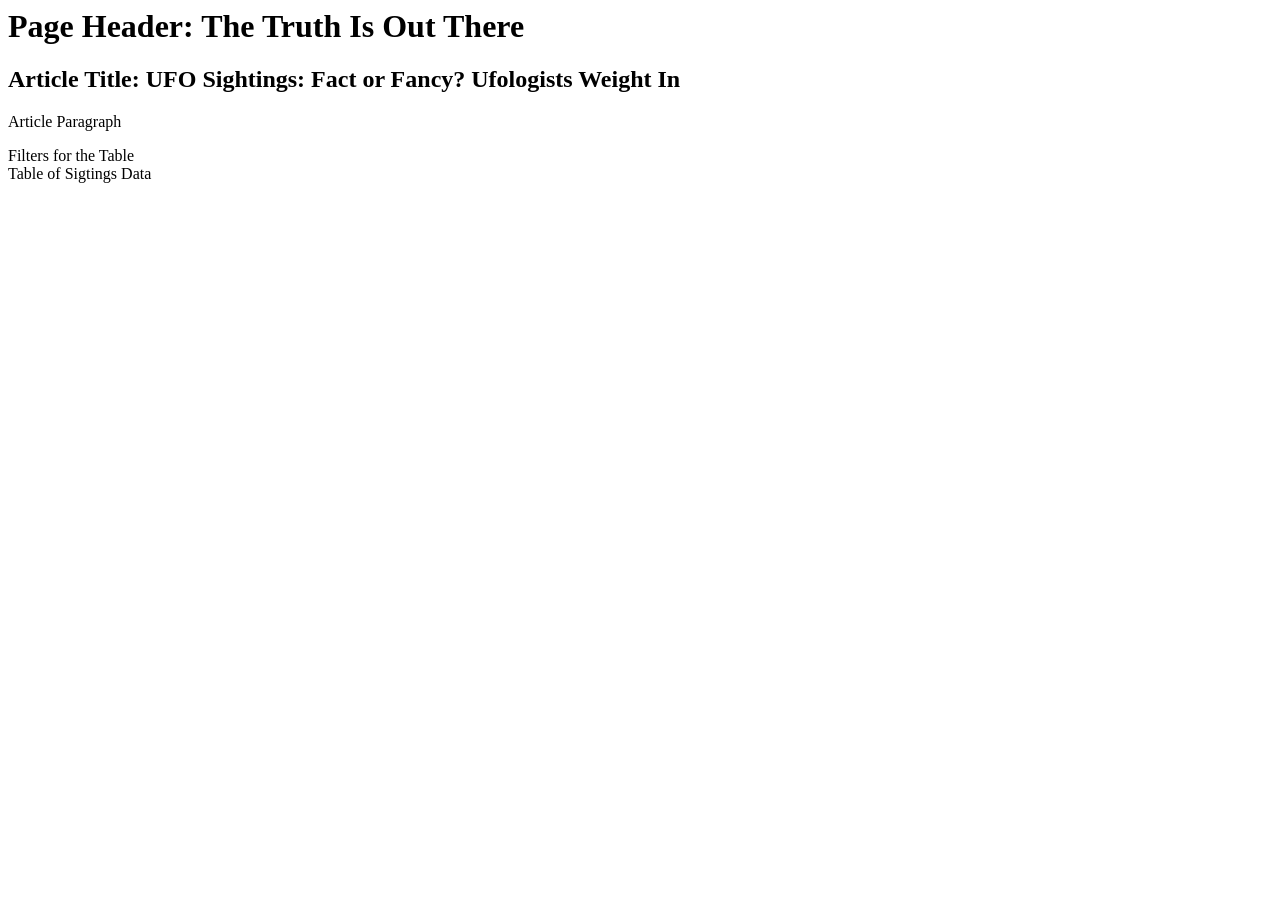
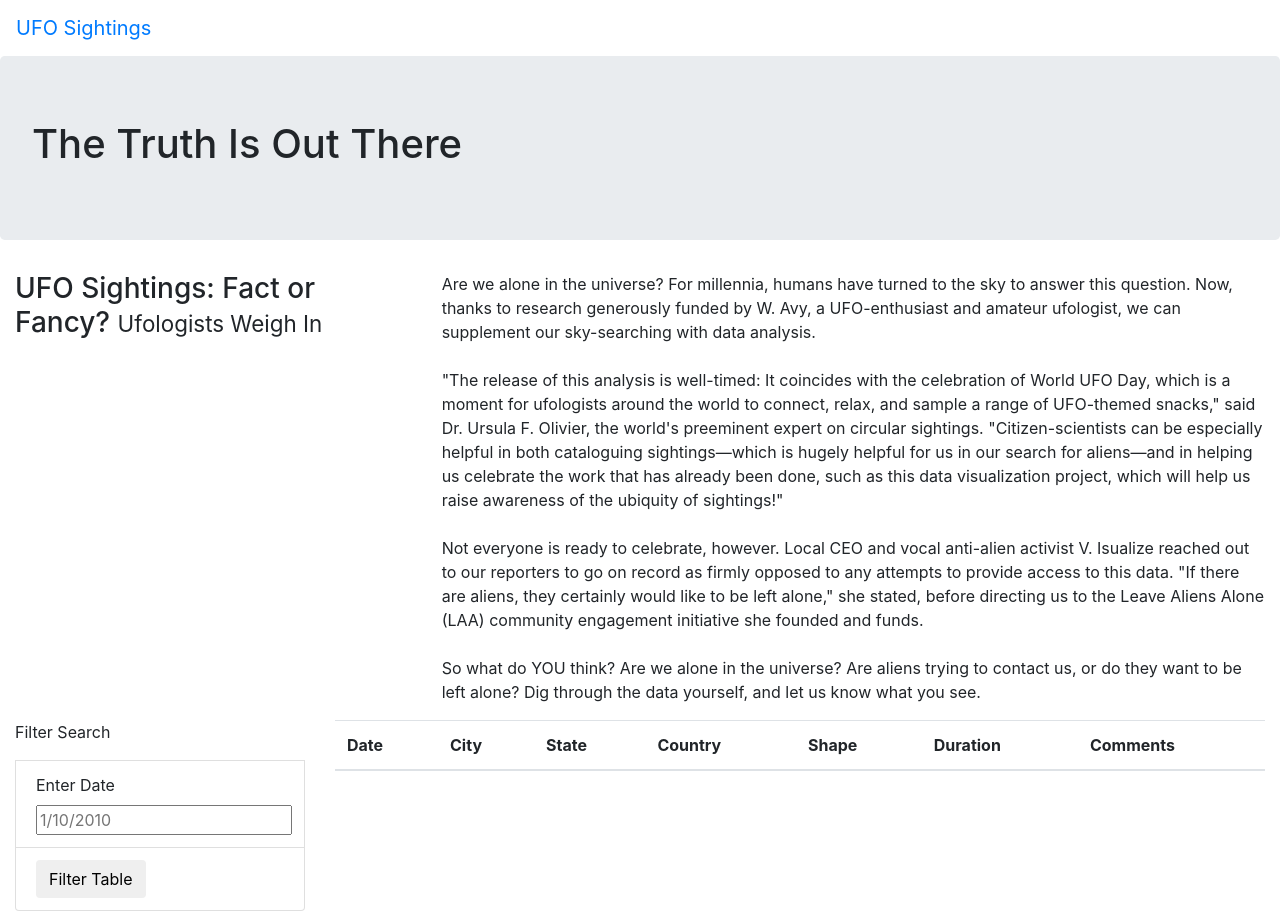
Before and after one commit to jmerkel/UFOs, a plain HTML site: page index.html in a window 1280 px wide. Before the commit the page ends 800 px from the top, so only its background shows below. Drawn offline with nearby package versions, Linux system fonts and the light colour scheme.

Commit message:
Initial HTML work

```diff
--- a/index.html
+++ b/index.html
@@ -1,3 +1,88 @@
+<!DOCTYPE html>
+<html lang="en">
+<head>
+    <meta charset="UTF-8">
+    <meta name="viewport" content="width=device-width, initial-scale=1.0">
+    <meta http-equiv="X-UA-Compatible" content="ie=edge">
+    <title>Document</title>
+</head>
+<link
+      rel="stylesheet"
+      href="https://maxcdn.bootstrapcdn.com/bootstrap/4.0.0/css/bootstrap.min.css"
+      integrity="sha384-Gn5384xqQ1aoWXA+058RXPxPg6fy4IWvTNh0E263XmFcJlSAwiGgFAW/dAiS6JXm"
+      crossorigin="anonymous"
+    />
+
+    <link rel="stylesheet" href="static/css/style.css">
+
+<body>
+    <div class="wrapper">
+        <nav class="navbar navbar=expand-lg">
+            <a class="navbar-brand" href="index.html">UFO Sightings</a>
+        </nav>
+    </div>
+    <div class="jumbotron">
+        <h1>The Truth Is Out There</h1>
+    </div>
+    <div class="container-fluid">
+        <div class="row">
+            <div class="col-md-4">
+                <h3>UFO Sightings: Fact or Fancy?
+                    <small>Ufologists Weigh In</small></h3>
+            </div>
+            <div class="col-md-8">
+                <p>
+                    Are we alone in the universe? For millennia, humans have turned to the sky to answer this question. Now, thanks to research generously funded by W. Avy, a UFO-enthusiast and amateur ufologist, we can supplement
+                    our sky-searching with data analysis.<br><br>
+                    "The release of this analysis is well-timed: It coincides with the celebration of World UFO Day, which is a moment for ufologists around the world to connect, relax, and sample a range of UFO-themed snacks,"
+                    said Dr. Ursula F. Olivier, the world's preeminent expert on circular sightings. "Citizen-scientists can be especially helpful in both cataloguing sightings—which is hugely helpful for us in our search for aliens—and in
+                    helping us celebrate the work that has already been done, such as this data visualization project, which will help us raise awareness of the ubiquity of sightings!"<br><br>
+                    Not everyone is ready to celebrate, however. Local CEO and vocal anti-alien activist V. Isualize reached out to our reporters to go on record as firmly opposed to any attempts to provide access to this data.
+                    "If there are aliens, they certainly would like to be left alone," she stated, before directing us to the Leave Aliens Alone (LAA) community engagement initiative she founded and funds.<br><br>
+                    So what do YOU think? Are we alone in the universe? Are aliens trying to contact us, or do they want to be left alone? Dig through the data yourself, and let us know what you see.
+                </p>
+            </div>
+        </div>
+    </div>
+    <div class="container-fluid">
+        <div class="row">
+            <div class="col-md-3">
+                <form>
+                    <p>Filter Search</p>
+                    <ul class="list-group">
+
+                    </ul>
+                    <li class="list-group-item">
+                        <label for="date">Enter Date</label>
+                        <input type="text" placeholder="1/10/2010" id="datetime"/>
+                    </li>
+                    <li class="list-group-item">
+                        <button id="filter-btn" type="button" class="btn btn-default">Filter Table</button>
+                    </li>
+                </form>
+            </div>
+            <div class="col-md-9">
+                <table class="table table-striped">
+                    <thead>
+                      <tr>
+                        <th>Date</th>
+                        <th>City</th>
+                        <th>State</th>
+                        <th>Country</th>
+                        <th>Shape</th>
+                        <th>Duration</th>
+                        <th>Comments</th>
+                      </tr>
+                    </thead>
+                    <tbody></tbody>
+                  </table>
+            </div>
+        </div>
+    </div>
+</body>
+</html>
+
+<!--
 <div class="jumbotron">
     <h1>Page Header: The Truth Is Out There</h1>
 </div>
@@ -10,3 +95,4 @@
 <div class="col-md-3">Filters for the Table</div>
 
 <div class="col-md-9">Table of Sigtings Data</div>
+-->
```
